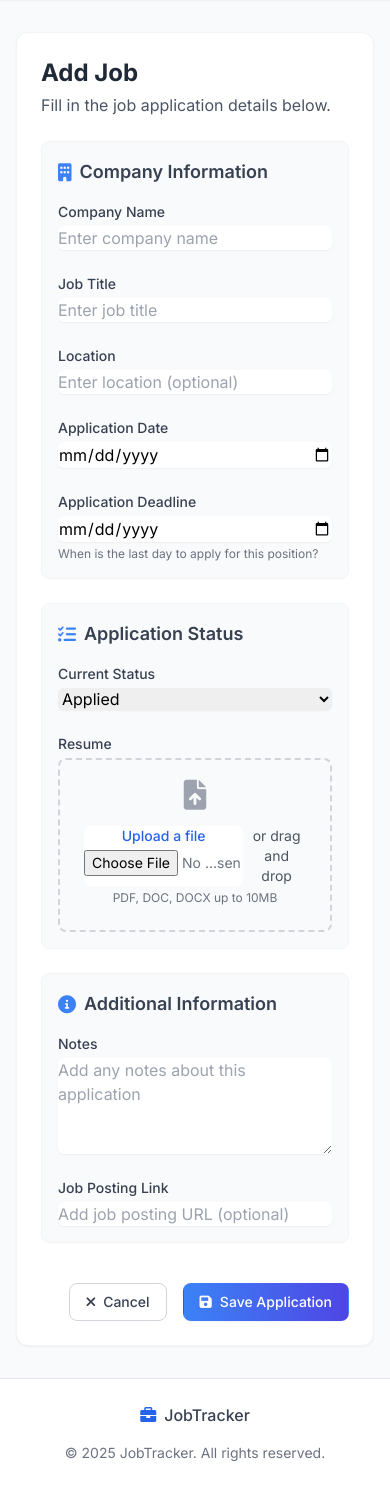
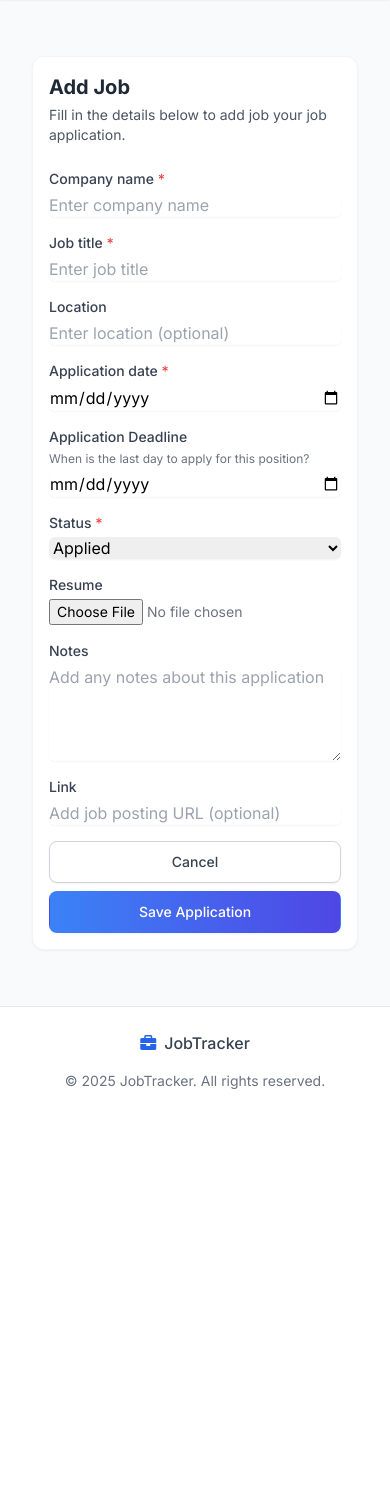
Before and after one commit to AhmadTawil1/jobtracker, a Django app: page /add/ in a window 390 px wide. Shown: the part 64-1551 px from the top of the page. After the commit the page ends 1153 px from the top, so only its background shows below. Run offline with Django 5.2, Linux system fonts and the light colour scheme; the visitor is signed in with stand-in values (Sample User, id 1).

Commit message:
Make app fully responsive with Tailwind CSS - Add mobile menu, improve layouts, enhance forms and controls

```diff
--- a/applications/templates/applications/form.html
+++ b/applications/templates/applications/form.html
@@ -1,136 +1,74 @@
 {% extends "base.html" %}
 {% block content %}
-<div class="bg-white shadow-sm rounded-xl p-6 border border-gray-100">
+<div class="min-h-screen bg-gray-50 py-6 px-4 sm:px-6">
+    <div class="max-w-2xl mx-auto">
+        <div class="bg-white rounded-xl shadow-sm border border-gray-100 p-4 sm:p-6">
             <div class="mb-6">
-        <h2 class="text-2xl font-bold text-gray-800">{{ title }}</h2>
-        <p class="text-gray-600 mt-1">Fill in the job application details below.</p>
+                <h2 class="text-xl sm:text-2xl font-bold text-gray-800">{{ title }}</h2>
+                <p class="mt-1 text-sm sm:text-base text-gray-600">Fill in the details below to {{ title|lower }} your job application.</p>
             </div>
 
-    <form method="post" enctype="multipart/form-data" class="space-y-6">
+            <form method="post" enctype="multipart/form-data" class="space-y-4 sm:space-y-6">
                 {% csrf_token %}
+                {% for field in form %}
+                    <div class="space-y-1">
+                        <label for="{{ field.id_for_label }}" class="block text-sm sm:text-base font-medium text-gray-700">
+                            {{ field.label }}
+                            {% if field.field.required %}
+                                <span class="text-red-500">*</span>
+                            {% endif %}
+                        </label>
 
-        <!-- Company Information -->
-        <div class="bg-gray-50 rounded-lg p-4 border border-gray-100">
-            <h3 class="text-lg font-semibold text-gray-700 mb-4 flex items-center">
-                <i class="fas fa-building mr-2 text-blue-500"></i>
-                Company Information
-            </h3>
-            <div class="grid grid-cols-1 gap-6 md:grid-cols-2">
-                <div>
-                    <label for="{{ form.company_name.id_for_label }}" class="block text-sm font-medium text-gray-700">Company Name</label>
-                    {{ form.company_name }}
-                    {% if form.company_name.errors %}
-                        <p class="mt-1 text-sm text-red-600">{{ form.company_name.errors.0 }}</p>
+                        {% if field.help_text %}
+                            <p class="text-xs sm:text-sm text-gray-500 mb-1">{{ field.help_text }}</p>
                         {% endif %}
+
+                        <div class="mt-1">
+                            {{ field }}
+                            {% if field.errors %}
+                                <div class="mt-1">
+                                    {% for error in field.errors %}
+                                        <p class="text-xs sm:text-sm text-red-600">{{ error }}</p>
+                                    {% endfor %}
                                 </div>
-
-                <div>
-                    <label for="{{ form.job_title.id_for_label }}" class="block text-sm font-medium text-gray-700">Job Title</label>
-                    {{ form.job_title }}
-                    {% if form.job_title.errors %}
-                        <p class="mt-1 text-sm text-red-600">{{ form.job_title.errors.0 }}</p>
-                    {% endif %}
-                </div>
-
-                <div>
-                    <label for="{{ form.location.id_for_label }}" class="block text-sm font-medium text-gray-700">Location</label>
-                    {{ form.location }}
-                    {% if form.location.errors %}
-                        <p class="mt-1 text-sm text-red-600">{{ form.location.errors.0 }}</p>
-                    {% endif %}
-                </div>
-
-                <div>
-                    <label for="{{ form.application_date.id_for_label }}" class="block text-sm font-medium text-gray-700">Application Date</label>
-                    {{ form.application_date }}
-                    {% if form.application_date.errors %}
-                        <p class="mt-1 text-sm text-red-600">{{ form.application_date.errors.0 }}</p>
-                    {% endif %}
-                </div>
-
-                <div>
-                    <label for="{{ form.due_date.id_for_label }}" class="block text-sm font-medium text-gray-700">Application Deadline</label>
-                    {{ form.due_date }}
-                    {% if form.due_date.errors %}
-                        <p class="mt-1 text-sm text-red-600">{{ form.due_date.errors.0 }}</p>
-                    {% endif %}
-                    <p class="mt-1 text-xs text-gray-500">{{ form.due_date.help_text }}</p>
-                </div>
-            </div>
-        </div>
-
-        <!-- Application Status -->
-        <div class="bg-gray-50 rounded-lg p-4 border border-gray-100">
-            <h3 class="text-lg font-semibold text-gray-700 mb-4 flex items-center">
-                <i class="fas fa-tasks mr-2 text-blue-500"></i>
-                Application Status
-            </h3>
-            <div class="grid grid-cols-1 gap-6 md:grid-cols-2">
-                <div>
-                    <label for="{{ form.status.id_for_label }}" class="block text-sm font-medium text-gray-700">Current Status</label>
-                    {{ form.status }}
-                    {% if form.status.errors %}
-                        <p class="mt-1 text-sm text-red-600">{{ form.status.errors.0 }}</p>
-                    {% endif %}
-                </div>
-
-                <div>
-                    <label for="{{ form.resume.id_for_label }}" class="block text-sm font-medium text-gray-700">Resume</label>
-                    <div class="mt-1 flex justify-center px-6 pt-5 pb-6 border-2 border-gray-300 border-dashed rounded-lg hover:border-blue-500 transition-colors duration-200">
-                        <div class="space-y-1 text-center">
-                            <i class="fas fa-file-upload text-gray-400 text-3xl mb-3"></i>
-                            <div class="flex text-sm text-gray-600">
-                                <label for="{{ form.resume.id_for_label }}" class="relative cursor-pointer bg-white rounded-md font-medium text-blue-600 hover:text-blue-500 focus-within:outline-none focus-within:ring-2 focus-within:ring-offset-2 focus-within:ring-blue-500">
-                                    <span>Upload a file</span>
-                                    {{ form.resume }}
-                                </label>
-                                <p class="pl-1">or drag and drop</p>
-                            </div>
-                            <p class="text-xs text-gray-500">PDF, DOC, DOCX up to 10MB</p>
-                        </div>
-                    </div>
-                    {% if form.resume.errors %}
-                        <p class="mt-1 text-sm text-red-600">{{ form.resume.errors.0 }}</p>
                             {% endif %}
                         </div>
                     </div>
-        </div>
+                {% endfor %}
 
-        <!-- Additional Information -->
-        <div class="bg-gray-50 rounded-lg p-4 border border-gray-100">
-            <h3 class="text-lg font-semibold text-gray-700 mb-4 flex items-center">
-                <i class="fas fa-info-circle mr-2 text-blue-500"></i>
-                Additional Information
-            </h3>
-            <div class="space-y-6">
-                <div>
-                    <label for="{{ form.notes.id_for_label }}" class="block text-sm font-medium text-gray-700">Notes</label>
-                    {{ form.notes }}
-                    {% if form.notes.errors %}
-                        <p class="mt-1 text-sm text-red-600">{{ form.notes.errors.0 }}</p>
-                    {% endif %}
-                </div>
-
-                <div>
-                    <label for="{{ form.link.id_for_label }}" class="block text-sm font-medium text-gray-700">Job Posting Link</label>
-                    {{ form.link }}
-                    {% if form.link.errors %}
-                        <p class="mt-1 text-sm text-red-600">{{ form.link.errors.0 }}</p>
-                    {% endif %}
-                </div>
-            </div>
-        </div>
-
-        <div class="flex justify-end space-x-4 pt-4">
-            <a href="{% url 'job-list' %}" class="inline-flex items-center px-4 py-2 border border-gray-300 text-sm font-medium rounded-lg text-gray-700 bg-white hover:bg-gray-50 focus:outline-none focus:ring-2 focus:ring-offset-2 focus:ring-blue-500 transition-all duration-200">
-                <i class="fas fa-times mr-2"></i>
+                <div class="flex flex-col sm:flex-row justify-end space-y-2 sm:space-y-0 sm:space-x-3 mt-6">
+                    <a href="{% url 'job-list' %}" class="w-full sm:w-auto inline-flex justify-center items-center px-4 py-2.5 sm:py-2 border border-gray-300 shadow-sm text-sm font-medium rounded-lg text-gray-700 bg-white hover:bg-gray-50 focus:outline-none focus:ring-2 focus:ring-offset-2 focus:ring-gray-500 transition-all duration-200">
                         Cancel
                     </a>
-            <button type="submit" class="inline-flex items-center px-4 py-2 border border-transparent text-sm font-medium rounded-lg text-white bg-gradient-to-r from-blue-500 to-indigo-600 hover:from-blue-600 hover:to-indigo-700 focus:outline-none focus:ring-2 focus:ring-offset-2 focus:ring-blue-500 transition-all duration-200 shadow-sm">
-                <i class="fas fa-save mr-2"></i>
+                    <button type="submit" class="w-full sm:w-auto inline-flex justify-center items-center px-4 py-2.5 sm:py-2 border border-transparent text-sm font-medium rounded-lg text-white bg-gradient-to-r from-blue-500 to-indigo-600 hover:from-blue-600 hover:to-indigo-700 focus:outline-none focus:ring-2 focus:ring-offset-2 focus:ring-blue-500 transition-all duration-200 shadow-sm">
                         Save Application
                     </button>
                 </div>
             </form>
         </div>
+    </div>
+</div>
+
+<style>
+    /* Style form inputs */
+    input[type="text"],
+    input[type="date"],
+    input[type="url"],
+    textarea,
+    select {
+        @apply w-full rounded-lg border-gray-300 shadow-sm focus:border-blue-500 focus:ring-blue-500 text-sm sm:text-base;
+        @apply py-2.5 sm:py-2;
+    }
+
+    /* Style file input */
+    input[type="file"] {
+        @apply block w-full text-sm sm:text-base text-gray-500
+        file:mr-4 file:py-2.5 sm:file:py-2 file:px-4
+        file:rounded-lg file:border-0
+        file:text-sm file:font-medium
+        file:bg-blue-50 file:text-blue-700
+        hover:file:bg-blue-100 file:cursor-pointer
+        focus:outline-none;
+    }
+</style>
 {% endblock %}
```
Also changed, not shown: applications/templates/applications/list.html (+60 -86 lines), templates/base.html (added, +77 -0 lines). Lines whose indentation alone changed are shown as unchanged.
